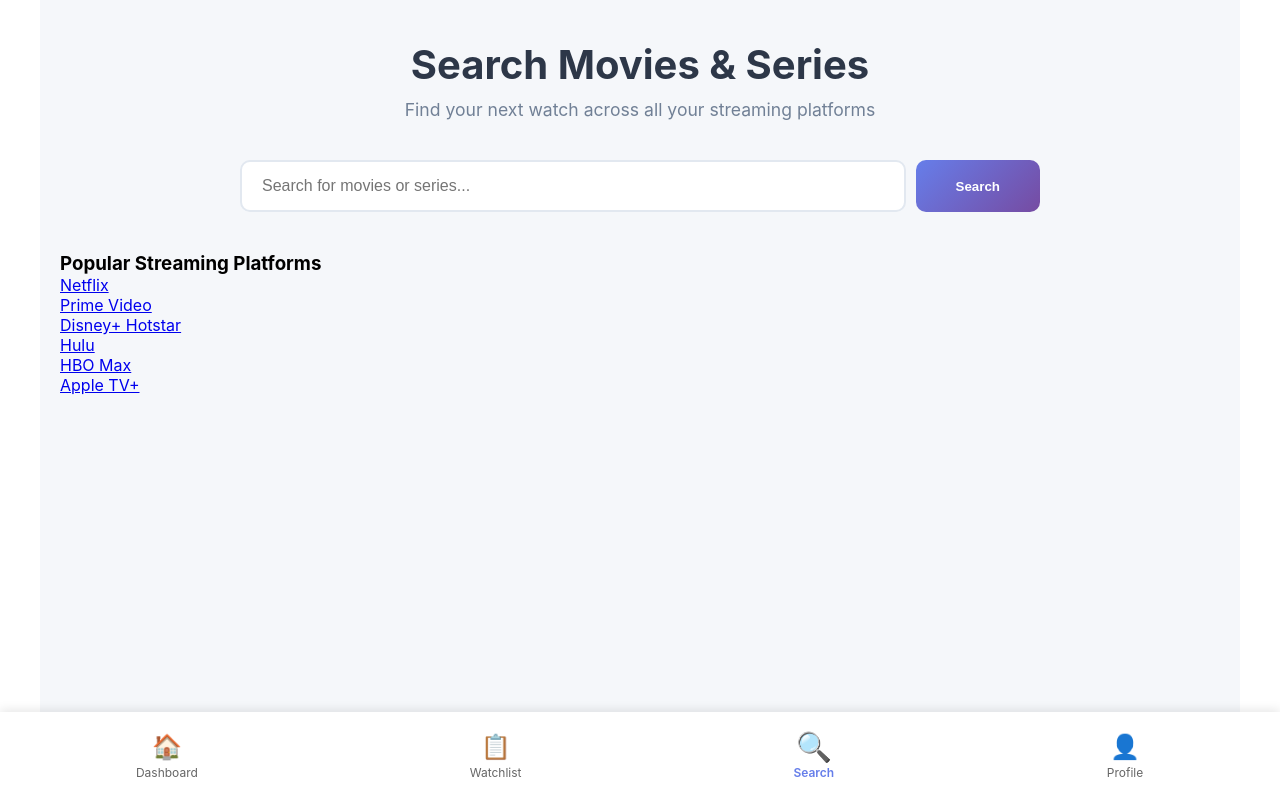
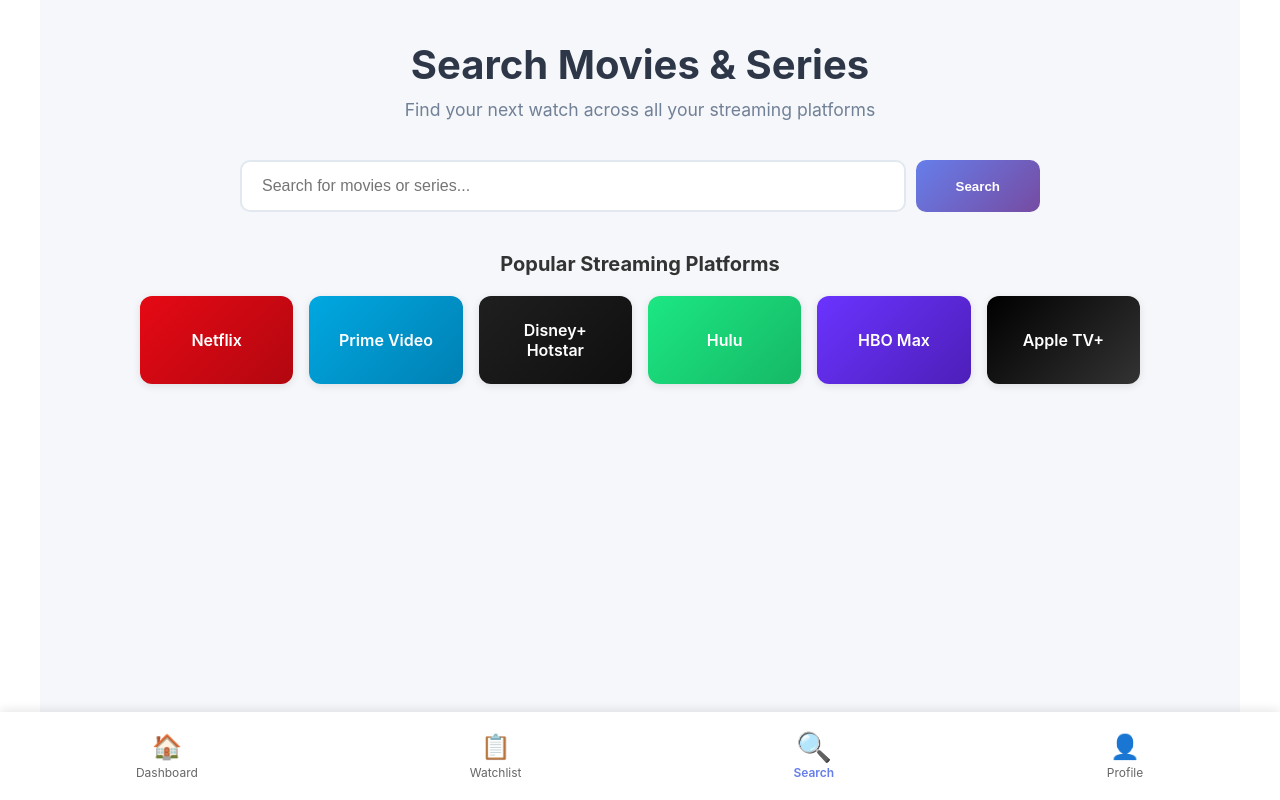
Before and after one commit to yashwanthveluru63/checklist, a React (Create React App) app: page /search in a window 1280 px wide. Built offline with nearby package versions, Linux system fonts and the light colour scheme.

Commit message:
Add styling for OTT platform cards with brand-specific gradient colors

```diff
--- a/src/components/Search.css
+++ b/src/components/Search.css
@@ -199,3 +199,72 @@
     width: 100%;
   }
 }
+
+
+/* OTT Platform Shortcuts */
+.platforms-section {
+  margin: 30px 0;
+  padding: 0 20px;
+}
+
+.platforms-section h3 {
+  color: #333;
+  font-size: 20px;
+  margin-bottom: 20px;
+  text-align: center;
+}
+
+.platforms-grid {
+  display: grid;
+  grid-template-columns: repeat(auto-fit, minmax(150px, 1fr));
+  gap: 16px;
+  max-width: 1000px;
+  margin: 0 auto;
+}
+
+.platform-card {
+  display: flex;
+  align-items: center;
+  justify-content: center;
+  padding: 24px;
+  border-radius: 12px;
+  text-decoration: none;
+  color: white;
+  font-weight: 600;
+  font-size: 16px;
+  transition: transform 0.2s, box-shadow 0.2s;
+  box-shadow: 0 2px 8px rgba(0, 0, 0, 0.1);
+}
+
+.platform-card:hover {
+  transform: translateY(-4px);
+  box-shadow: 0 4px 12px rgba(0, 0, 0, 0.2);
+}
+
+.platform-card.netflix {
+  background: linear-gradient(135deg, #e50914 0%, #b20710 100%);
+}
+
+.platform-card.prime {
+  background: linear-gradient(135deg, #00a8e1 0%, #0080b3 100%);
+}
+
+.platform-card.hotstar {
+  background: linear-gradient(135deg, #1f1f1f 0%, #0f0f0f 100%);
+}
+
+.platform-card.hulu {
+  background: linear-gradient(135deg, #1ce783 0%, #16b866 100%);
+}
+
+.platform-card.hbo {
+  background: linear-gradient(135deg, #6b33ff 0%, #4d1fb8 100%);
+}
+
+.platform-card.apple {
+  background: linear-gradient(135deg, #000000 0%, #333333 100%);
+}
+
+.platform-name {
+  text-align: center;
+}
```
